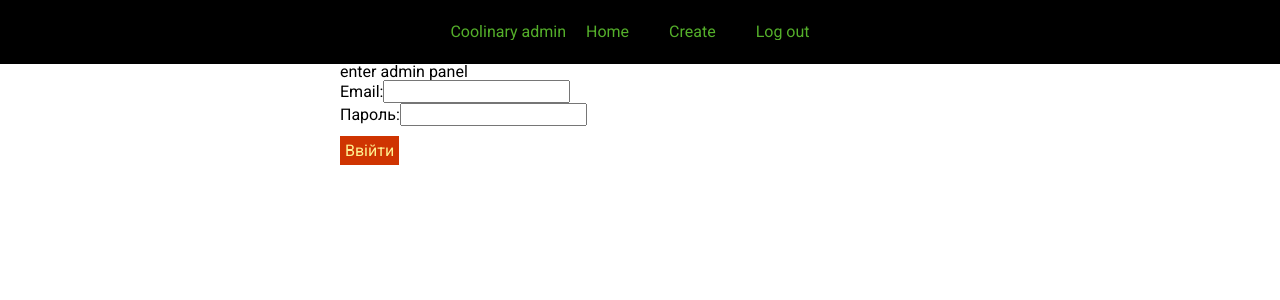
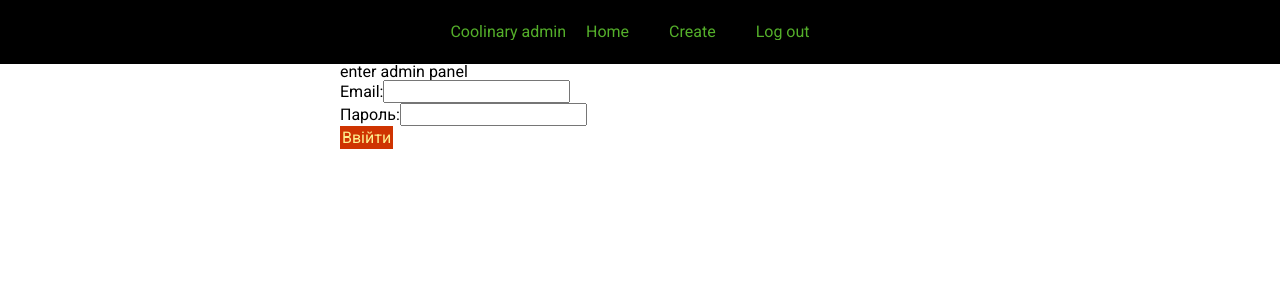
Before and after one commit to AmbeMO/diploma, an Angular app in the folder client/: page /admin/login in a window 1280 px wide. Shown: the top 300 px of the page. Built offline with nearby package versions, Linux system fonts and the light colour scheme.

Commit message:
more styles!

```diff
--- a/client/src/app/home-page/home-page.component.scss
+++ b/client/src/app/home-page/home-page.component.scss
@@ -1,4 +1,4 @@
 .receipes{
-  max-width: 600px;
+  max-width: 800px;
   margin: 0 auto;
 }
--- a/client/src/app/recipe-page/recipe-page.component.html
+++ b/client/src/app/recipe-page/recipe-page.component.html
@@ -2,7 +2,7 @@
     <div class="header">
         <h1></h1>
 
-        <button routerLink="/" class="btn">home-page</button>
+        <button routerLink="/" class="btn">Назад</button>
 
     </div>
 
--- a/client/src/app/shared/components/recipe/recipe.component.html
+++ b/client/src/app/shared/components/recipe/recipe.component.html
@@ -4,7 +4,6 @@
             <div class="card-header">
                 <h2>{{recipe.title}}</h2>
                 <p>{{recipe.description}}</p>
-<!--                <p>{{recipe.imgLink}}</p>-->
             </div>
 
             <button
--- a/client/src/app/shared/components/recipe/recipe.component.scss
+++ b/client/src/app/shared/components/recipe/recipe.component.scss
@@ -5,15 +5,21 @@
   padding: 10px;
   margin: 20px 0px;
   background-color: #526f12;
-  //box-shadow: 0 4px 8px 0 rgba(99, 98, 98, 0.2), 0 6px 20px 0 rgba(9, 9, 9, 0.19);
+  box-shadow: 0 4px 8px 0 rgba(99, 98, 98, 0.2), 0 6px 20px 0 rgba(9, 9, 9, 0.19);
   font-family: Roboto;
-  width: 550px;
-
+  max-width: 600px;
+  transition: 0.5s ease;
   height: 200px;
   color: #fef190;
+  &:hover{
+    transition: 0.5s ease;
+    transform: scale(1.1);
+  }
 
 
   .card__row{
+    margin: 0 auto;
+    justify-content: center;
     width: 50%;
     display: flex;
     flex-direction: column;
@@ -25,7 +31,8 @@
       padding-bottom: 10px;
     }
     p{
-
+      font-size: 0.6rem;
+      margin-bottom: 5px;
     }
   }
   .card__img{
@@ -47,6 +54,6 @@
   display: flex;
   flex-wrap: wrap;
   width: 95%;
-  //border:1px solid black;
+  justify-content: center;
   flex-direction: row;
 }
--- a/client/src/app/shared/components/recipe/recipe.component.ts
+++ b/client/src/app/shared/components/recipe/recipe.component.ts
@@ -1,4 +1,4 @@
-import {Component, OnDestroy, OnInit} from '@angular/core';
+import {Component, OnInit} from '@angular/core';
 import {Recipe} from '../../interfaces';
 import {Subscription} from 'rxjs';
 import {HttpClient} from '@angular/common/http';
@@ -14,6 +14,7 @@ export class RecipeComponent implements OnInit {
   recipes: Recipe[] = [];
 
 
+
   constructor( private http: HttpClient) { }
 
   ngOnInit() {
--- a/client/src/styles.scss
+++ b/client/src/styles.scss
@@ -35,9 +35,10 @@ body *{ box-sizing: border-box;outline:none;
 
 
 .btn{
-  margin: 10px 0px;
+  margin: 0 auto;
+  max-width: 200px;
   background-color: #cf3401;
-  padding: 5px;
+  padding: 2px;
   color: #fef190;
   transition: 0.5s ease;
 
```
Also changed, not shown: client/src/app/recipe-page/recipe-page.component.ts (+7 -1 lines), 1 other file (tests, documents, lock files or other folders).
